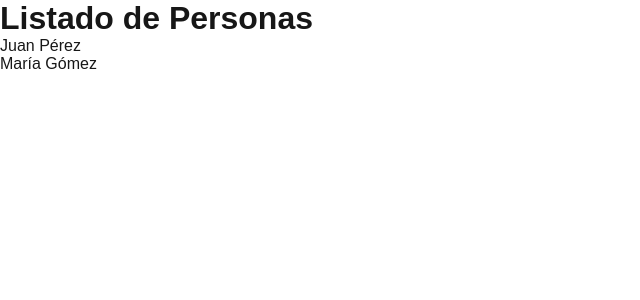
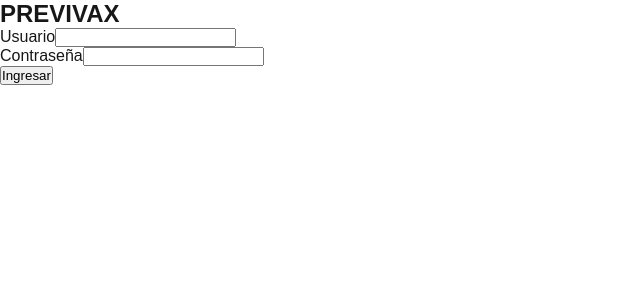
Before and after one commit to GastonSalvatierra/Prueba, a Next.js app: page / in a window 1280 px wide. Shown: the top 300 px of the page, without its empty margins (0-640 px from the left). Built offline with nearby package versions, Linux system fonts and the light colour scheme.

Commit message:
prueba 3

```diff
--- a/src/app/page.js
+++ b/src/app/page.js
@@ -1,29 +1,76 @@
-'use client'
-import { useEffect, useState } from 'react';
+'use client';
+import React, { useState } from 'react';
+import axios from 'axios';
 
-export default function Home() {
-  const [personas, setPersonas] = useState([]);
+const Page = () => {
+  const [username, setUsername] = useState('');
+  const [password, setPassword] = useState('');
+  const [error, setError] = useState('');
 
-  useEffect(() => {
-    const fetchPersonas = async () => {
-      const response = await fetch('/api/personas');
-      const data = await response.json();
-      setPersonas(data);
-    };
+  const handleSubmit = async (e) => {
+    e.preventDefault();
+    try {
+      const response = await axios.post(`/api/auth/login`, {
+        username,
+        password
+      });
 
-    fetchPersonas();
-  }, []);
+      if (response.status === 200) {
+        // Redirigir después de un login exitoso
+        window.location.replace('/deposito');
+      }
+    } catch (error) {
+      if (error.response) {
+        // El servidor respondió con un estado fuera del rango de 2xx
+        setError(error.response.data.message || 'Error en la solicitud');
+      } else if (error.request) {
+        // La solicitud fue hecha pero no se recibió respuesta
+        setError('No se recibió respuesta del servidor');
+      } else {
+        // Algo ocurrió al configurar la solicitud
+        setError('Error al realizar la solicitud');
+      }
+    }
+  };
 
   return (
-    <div>
-      <h1>Listado de Personas</h1>
-      <ul>
-        {personas.map((persona, index) => (
-          <li key={index}>
-            {persona.nombre} {persona.apellido}
-          </li>
-        ))}
-      </ul>
+    <div className="col-6 col-md-4 col-xl-2
+     container text-white pb-5 bg-dark border border-dark rounded">
+      <div className="row justify-content-center">
+        <div className="col-12 col-md-12">
+          <h2 className="text-center mt-5">PREVIVAX</h2>
+          <form className="d-flex flex-column" onSubmit={handleSubmit}>
+            <div className="mb-3">
+              <label htmlFor="username" className="form-label">Usuario</label>
+              <input
+                type="text"
+                className="form-control"
+                id="username"
+                value={username}
+                onChange={(e) => setUsername(e.target.value)}
+                required
+              />
+            </div>
+            <div className="mb-3">
+              <label htmlFor="password" className="form-label">Contraseña</label>
+              <input
+                type="password"
+                className="form-control"
+                id="password"
+                value={password}
+                onChange={(e) => setPassword(e.target.value)}
+                required
+              />
+            </div>
+            {error && <div className="text-danger text-center mb-3">{error}</div>}
+            <div className="d-flex justify-content-center">
+              <button type="submit" className="btn btn-light w-60">Ingresar</button>
+            </div>
+          </form>
+        </div>
+      </div>
     </div>
   );
-}
+};
+
+export default Page;
```
